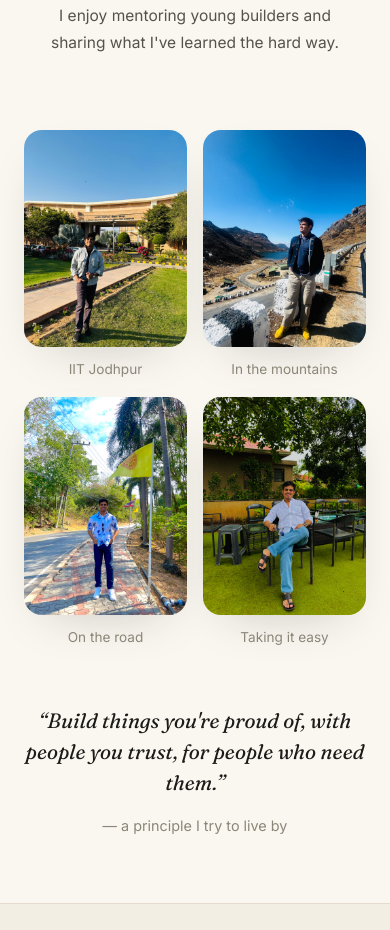
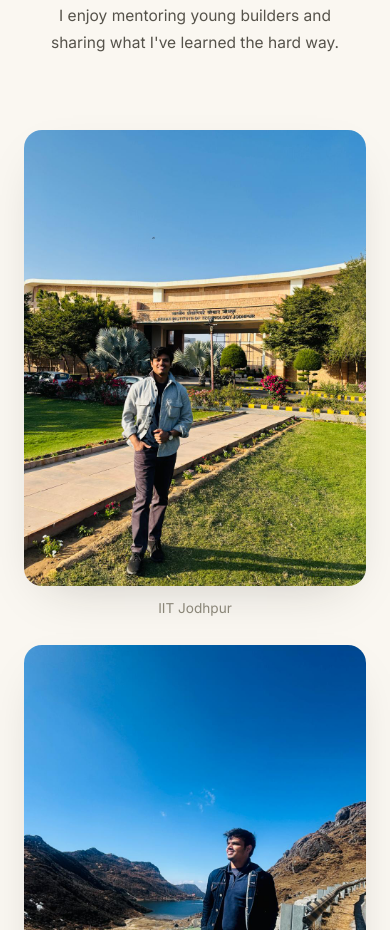
Before and after one commit to gulshanyadav01/gulshanyadav01.github.io, a plain HTML site: page index.html in a window 390 px wide. Shown: the part 5341-6271 px from the top of the page. Drawn offline with Linux system fonts and the light colour scheme.

Commit message:
Remove garden photo from Beyond Work strip
Co-Authored-By: Claude Fable 5 <noreply@anthropic.com>

```diff
--- a/css/style.css
+++ b/css/style.css
@@ -451,7 +451,7 @@ h2 {
 
 .photo-strip {
   display: grid;
-  grid-template-columns: repeat(4, 1fr);
+  grid-template-columns: repeat(3, 1fr);
   gap: 1.2rem;
   margin-top: 3rem;
 }
@@ -469,7 +469,7 @@ h2 {
   transition: transform 0.4s var(--ease);
 }
 
-.photo-strip figure:nth-child(even) { transform: translateY(1.4rem); }
+.photo-strip figure:nth-child(2) { transform: translateY(1.4rem); }
 
 .photo-strip img:hover { transform: scale(1.025); }
 
@@ -587,8 +587,8 @@ h2 {
   .ventures-grid,
   .beyond-grid { grid-template-columns: 1fr; }
 
-  .photo-strip { grid-template-columns: repeat(2, 1fr); gap: 1rem; }
-  .photo-strip figure:nth-child(even) { transform: none; }
+  .photo-strip { grid-template-columns: 1fr; gap: 1.6rem; }
+  .photo-strip figure:nth-child(2) { transform: none; }
 }
 
 @media (max-width: 720px) {
--- a/index.html
+++ b/index.html
@@ -219,10 +219,6 @@
             <img src="assets/travel.jpg" alt="Gulshan travelling" loading="lazy" />
             <figcaption>On the road</figcaption>
           </figure>
-          <figure>
-            <img src="assets/photo-garden.jpg" alt="Gulshan relaxing at a garden café" loading="lazy" />
-            <figcaption>Taking it easy</figcaption>
-          </figure>
         </div>
         <blockquote class="quote reveal">
           <p>“Build things you're proud of, with people you trust, for people who need them.”</p>
```
Also changed, not shown: assets/photo-garden.jpg (deleted), 2 other files.
